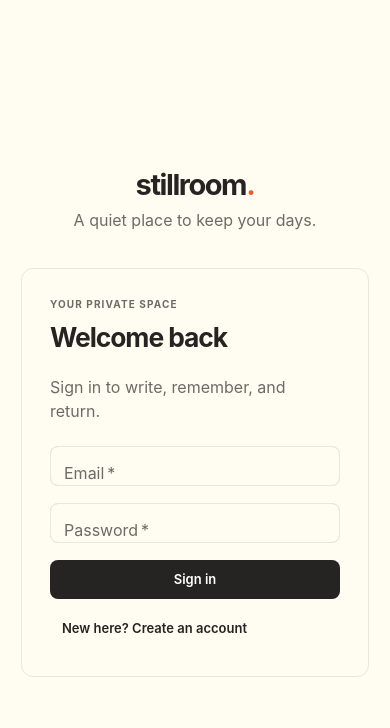
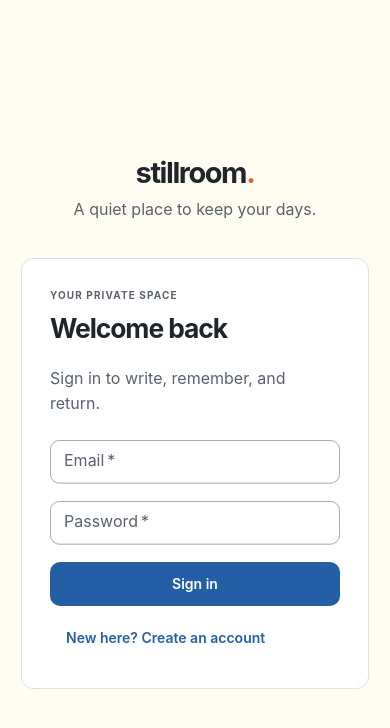
Before and after one commit to thepalashthakur/Codex-MyJournal, a Next.js app: page /sign-in in a window 390 px wide. Shown: the top 728 px of the page. Built offline with nearby package versions, Linux system fonts and the light colour scheme; what @mui/material-nextjs would draw is missing.

Commit message:
feat(ui): establish responsive light and dark MUI design tokens

```diff
--- /dev/null
+++ b/src/app/design-system.css
@@ -0,0 +1,73 @@
+:root,
+html[data-theme="light"] {
+  --bg: #f6f7f9;
+  --app-bg: #f6f7f9;
+  --surface: #ffffff;
+  --panel: #ffffff;
+  --paper: #ffffff;
+  --sidebar: #f9fafb;
+  --ink: #20242b;
+  --muted: #59616e;
+  --line: #dce1e8;
+  --accent: #245fa6;
+  --accent-dark: #184e8d;
+  --danger: #ba3b42;
+  --subtle: #eef1f5;
+  --interactive-hover: #e7ecf3;
+  --ink-hover: #184e8d;
+  --sidebar-hover: #e7ecf3;
+  --shadow: 0 8px 28px #20242b0c;
+  color-scheme: light;
+}
+
+html[data-theme="dark"] {
+  --bg: #16181c;
+  --app-bg: #16181c;
+  --surface: #202329;
+  --panel: #202329;
+  --paper: #202329;
+  --sidebar: #1b1e23;
+  --ink: #f5f6f8;
+  --muted: #b4bac5;
+  --line: #383d46;
+  --accent: #8ab8ff;
+  --accent-dark: #add0ff;
+  --danger: #ff9b9b;
+  --subtle: #282c33;
+  --interactive-hover: #343943;
+  --ink-hover: #add0ff;
+  --sidebar-hover: #343943;
+  --shadow: none;
+  color-scheme: dark;
+}
+
+@media (prefers-color-scheme: dark) {
+  html:not([data-theme="light"]):not([data-theme="dark"]) {
+    --bg: #16181c;
+    --app-bg: #16181c;
+    --surface: #202329;
+    --panel: #202329;
+    --paper: #202329;
+    --sidebar: #1b1e23;
+    --ink: #f5f6f8;
+    --muted: #b4bac5;
+    --line: #383d46;
+    --accent: #8ab8ff;
+    --accent-dark: #add0ff;
+    --danger: #ff9b9b;
+    --subtle: #282c33;
+    --interactive-hover: #343943;
+    --ink-hover: #add0ff;
+    --sidebar-hover: #343943;
+    --shadow: none;
+    color-scheme: dark;
+  }
+}
+
+html, body { min-width: 320px; max-width: 100%; }
+body { background: var(--bg); color: var(--ink); }
+button, input, select, textarea { font: inherit; }
+:focus-visible { outline: 2px solid var(--accent); outline-offset: 2px; }
+@media (prefers-reduced-motion: reduce) {
+  *, *::before, *::after { scroll-behavior: auto; animation-duration: .01ms; transition-duration: .01ms; }
+}
--- a/src/app/layout.tsx
+++ b/src/app/layout.tsx
@@ -2,5 +2,6 @@ import type { Metadata } from "next";
 import { AppRouterCacheProvider } from "@mui/material-nextjs/v16-appRouter";
 import { AppThemeProvider } from "@/components/ui/theme-provider";
 import "./globals.css";
+import "./design-system.css";
 export const metadata: Metadata = { title: "Stillroom — your private journal", description: "A quiet, private place for your days.", robots: { index: false, follow: false } };
 export default function RootLayout({ children }: Readonly<{ children: React.ReactNode }>) { return <html lang="en"><body><AppRouterCacheProvider><AppThemeProvider>{children}</AppThemeProvider></AppRouterCacheProvider></body></html>; }
--- a/src/components/ui/theme-provider.tsx
+++ b/src/components/ui/theme-provider.tsx
@@ -2,89 +2,89 @@
 
 import CssBaseline from "@mui/material/CssBaseline";
 import { ThemeProvider, createTheme } from "@mui/material/styles";
-import type { ReactNode } from "react";
+import type { PaletteMode } from "@mui/material";
+import { useEffect, useMemo, useState, type ReactNode } from "react";
 
-export const appTheme = createTheme({
-  palette: {
-    mode: "light",
-    primary: { main: "#252422" },
-    secondary: { main: "#eb5e28" },
-    background: { default: "#fffcf2", paper: "#fffcf2" },
-    text: { primary: "#252422", secondary: "#6e6b65" },
-    divider: "#e9e6de",
-  },
-  shape: { borderRadius: 8 },
-  typography: {
-    fontFamily: '-apple-system, BlinkMacSystemFont, "Segoe UI", Arial, sans-serif',
-    button: { textTransform: "none", fontWeight: 600, fontSize: 13 },
-    h1: { fontSize: "2.2rem", fontWeight: 700, letterSpacing: "-.04em" },
-    h2: { fontSize: "1.18rem", fontWeight: 650, letterSpacing: "-.025em" },
-  },
-  components: {
-    MuiCssBaseline: {
-      styleOverrides: {
-        body: { backgroundColor: "var(--app-bg)", color: "var(--ink)" },
-      },
+const systemFont = '-apple-system, BlinkMacSystemFont, "SF Pro Text", "Segoe UI", Roboto, Helvetica, Arial, sans-serif';
+
+export function createAppTheme(mode: PaletteMode) {
+  const dark = mode === "dark";
+  const colors = dark ? {
+    background: "#16181c", paper: "#202329", subtle: "#282c33", text: "#f5f6f8",
+    secondary: "#b4bac5", divider: "#383d46", primary: "#8ab8ff", hover: "#343943",
+  } : {
+    background: "#f6f7f9", paper: "#ffffff", subtle: "#eef1f5", text: "#20242b",
+    secondary: "#59616e", divider: "#dce1e8", primary: "#245fa6", hover: "#e7ecf3",
+  };
+
+  return createTheme({
+    palette: {
+      mode,
+      primary: { main: colors.primary, contrastText: dark ? "#101a29" : "#ffffff" },
+      secondary: { main: dark ? "#c4b5fd" : "#6652a3" },
+      success: { main: dark ? "#71d3a4" : "#207454" },
+      warning: { main: dark ? "#f0c277" : "#94600c" },
+      error: { main: dark ? "#ff9b9b" : "#ba3b42" },
+      info: { main: colors.primary },
+      background: { default: colors.background, paper: colors.paper },
+      text: { primary: colors.text, secondary: colors.secondary },
+      divider: colors.divider,
+      action: { hover: colors.hover, selected: colors.subtle, disabled: dark ? "#7b8390" : "#89919e" },
     },
-    MuiButton: {
-      defaultProps: { disableElevation: true },
-      styleOverrides: {
-        root: {
-          borderRadius: 8,
-          minHeight: 36,
-          padding: "8px 12px",
-          boxShadow: "none",
-          "&.MuiButton-contained": { backgroundColor: "var(--ink)", color: "var(--bg)" },
-          "&.MuiButton-contained:hover": { backgroundColor: "var(--ink-hover)" },
-          "&.MuiButton-outlined": { borderColor: "var(--line)", color: "var(--ink)", backgroundColor: "var(--surface)" },
-          "&.MuiButton-outlined:hover": { borderColor: "var(--muted)", backgroundColor: "var(--sidebar-hover)" },
-          "&.MuiButton-text": { color: "var(--ink)" },
-        },
-      },
+    shape: { borderRadius: 12 },
+    spacing: 8,
+    typography: {
+      fontFamily: systemFont,
+      h1: { fontSize: "clamp(1.85rem, 3vw, 2.5rem)", fontWeight: 650, letterSpacing: "-.035em", lineHeight: 1.15 },
+      h2: { fontSize: "1.4rem", fontWeight: 600, letterSpacing: "-.025em" },
+      h3: { fontSize: "1.1rem", fontWeight: 600, letterSpacing: "-.015em" },
+      body1: { lineHeight: 1.6 },
+      body2: { lineHeight: 1.5 },
+      button: { textTransform: "none", fontWeight: 600, letterSpacing: 0 },
     },
-    MuiIconButton: {
-      styleOverrides: {
-        root: { borderRadius: 8, color: "var(--muted)", "&:hover": { backgroundColor: "var(--sidebar-hover)" } },
-      },
+    transitions: { duration: { shortest: 120, shorter: 160, short: 200, standard: 240 } },
+    components: {
+      MuiCssBaseline: { styleOverrides: {
+        body: { backgroundColor: colors.background, color: colors.text },
+        "*:focus-visible": { outline: `2px solid ${colors.primary}`, outlineOffset: 2 },
+        "@media (prefers-reduced-motion: reduce)": { "*, *::before, *::after": { animationDuration: "0.01ms !important", transitionDuration: "0.01ms !important" } },
+      } },
+      MuiButton: { defaultProps: { disableElevation: true }, styleOverrides: {
+        root: { minHeight: 44, borderRadius: 10, paddingInline: 16 },
+        contained: { boxShadow: "none", "&:hover": { boxShadow: "none" } },
+        outlined: { borderColor: colors.divider, "&:hover": { borderColor: colors.primary, backgroundColor: colors.hover } },
+      } },
+      MuiIconButton: { styleOverrides: { root: { minWidth: 44, minHeight: 44, borderRadius: 10 } } },
+      MuiPaper: { defaultProps: { elevation: 0 }, styleOverrides: { root: { backgroundImage: "none" }, outlined: { borderColor: colors.divider } } },
+      MuiCard: { defaultProps: { variant: "outlined" }, styleOverrides: { root: { borderColor: colors.divider, boxShadow: "none" } } },
+      MuiDialog: { defaultProps: { fullWidth: true, maxWidth: "sm" }, styleOverrides: { paper: { borderRadius: 16, border: `1px solid ${colors.divider}` } } },
+      MuiTextField: { defaultProps: { variant: "outlined", size: "small" } },
+      MuiFormControl: { defaultProps: { size: "small" } },
+      MuiOutlinedInput: { styleOverrides: { root: { borderRadius: 10, backgroundColor: colors.paper, minHeight: 44 } } },
+      MuiInputLabel: { styleOverrides: { root: { color: colors.secondary } } },
+      MuiChip: { styleOverrides: { root: { borderRadius: 8, fontWeight: 600 } } },
+      MuiListItemButton: { styleOverrides: { root: { borderRadius: 10, minHeight: 44, "&.Mui-selected": { backgroundColor: colors.subtle }, "&.Mui-selected:hover": { backgroundColor: colors.hover } } } },
+      MuiAlert: { styleOverrides: { root: { borderRadius: 10 } } },
+      MuiSkeleton: { defaultProps: { animation: "wave" } },
+      MuiTooltip: { styleOverrides: { tooltip: { borderRadius: 8 } } },
     },
-    MuiPaper: {
-      styleOverrides: {
-        root: { backgroundImage: "none", color: "var(--ink)", backgroundColor: "var(--surface)", border: "1px solid var(--line)", borderRadius: 12, boxShadow: "none" },
-      },
-    },
-    MuiCard: {
-      styleOverrides: {
-        root: { border: "1px solid var(--line)", borderRadius: 12, boxShadow: "none" },
-      },
-    },
-    MuiOutlinedInput: {
-      styleOverrides: {
-        root: {
-          borderRadius: 8,
-          backgroundColor: "var(--surface)",
-          color: "var(--ink)",
-          "& .MuiOutlinedInput-notchedOutline": { borderColor: "var(--line)" },
-          "&:hover .MuiOutlinedInput-notchedOutline": { borderColor: "var(--muted)" },
-          "&.Mui-focused .MuiOutlinedInput-notchedOutline": { borderColor: "#eb5e28", borderWidth: 1 },
-        },
-        input: { padding: "10px 12px", fontSize: 14 },
-      },
-    },
-    MuiInputLabel: { styleOverrides: { root: { display: "block", fontWeight: 400, color: "var(--muted)", "&.Mui-focused": { color: "var(--ink)" } } } },
-    MuiFormHelperText: { styleOverrides: { root: { color: "var(--muted)" } } },
-    MuiChip: { styleOverrides: { root: { borderRadius: 6, backgroundColor: "var(--sidebar)", color: "var(--ink)", fontWeight: 600 } } },
-    MuiListItemButton: {
-      styleOverrides: {
-        root: {
-          borderRadius: 8,
-          color: "var(--muted)",
-          "&.Mui-selected, &.Mui-selected:hover, &:hover": { backgroundColor: "var(--sidebar-hover)", color: "var(--ink)" },
-        },
-      },
-    },
-  },
-});
+  });
+}
 
 export function AppThemeProvider({ children }: { children: ReactNode }) {
-  return <ThemeProvider theme={appTheme}><CssBaseline />{children}</ThemeProvider>;
+  const [mode, setMode] = useState<PaletteMode>("light");
+  useEffect(() => {
+    const media = window.matchMedia("(prefers-color-scheme: dark)");
+    const update = () => {
+      const preference = document.documentElement.dataset.theme;
+      setMode(preference === "dark" || (preference !== "light" && media.matches) ? "dark" : "light");
+    };
+    update();
+    const observer = new MutationObserver(update);
+    observer.observe(document.documentElement, { attributes: true, attributeFilter: ["data-theme"] });
+    media.addEventListener("change", update);
+    return () => { observer.disconnect(); media.removeEventListener("change", update); };
+  }, []);
+  const theme = useMemo(() => createAppTheme(mode), [mode]);
+  return <ThemeProvider theme={theme}><CssBaseline />{children}</ThemeProvider>;
 }
```
